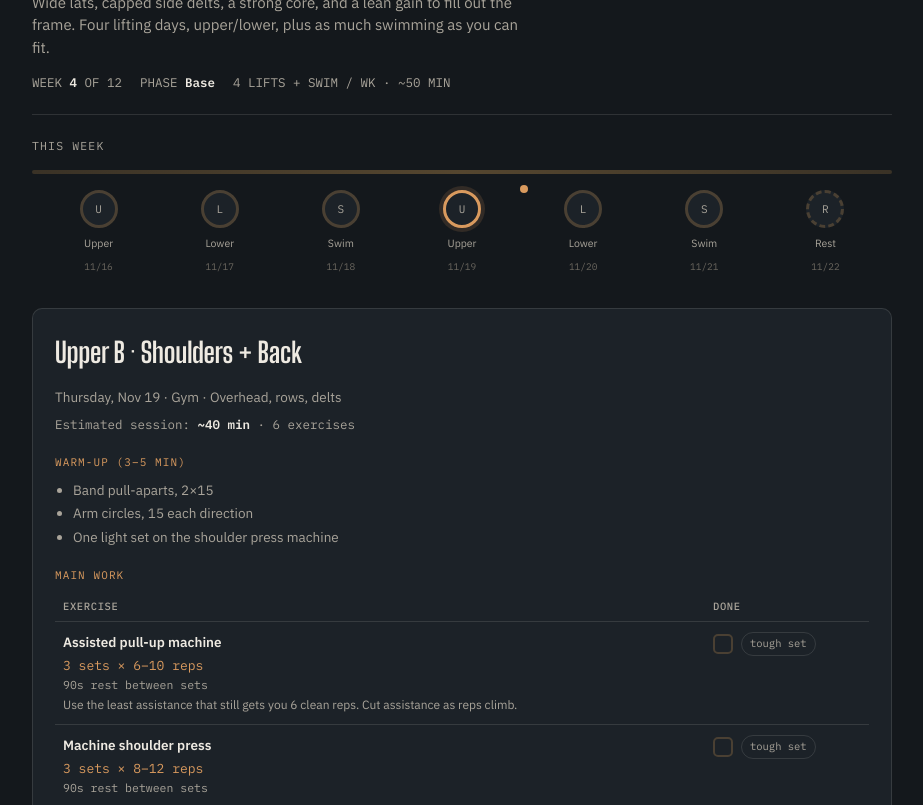
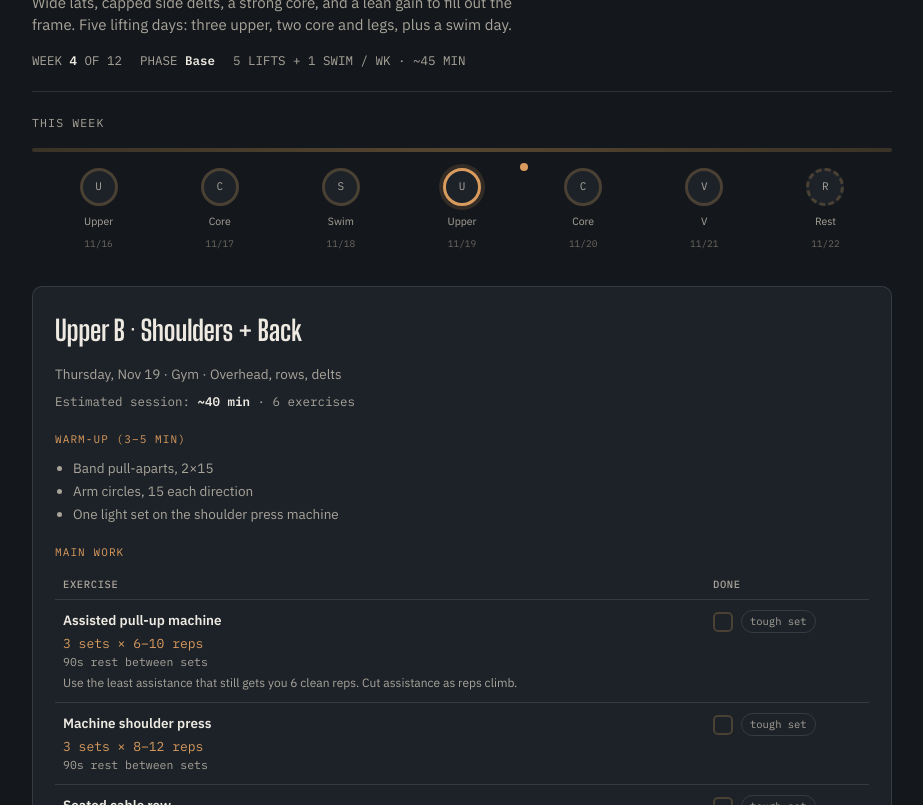
Before and after one commit to c1prk/daily-regimen, a plain HTML site: page index.html in a window 1280 px wide. Shown: the part 147-952 px from the top of the page, without its empty margins (178-1101 px from the left). Drawn offline with Linux system fonts and the light colour scheme; a web font is replaced by a local one.

Commit message:
Replace Saturday swim with Upper C (lats, side delts, arms); add failure and stretch rules
Co-Authored-By: Claude Opus 5.5 <noreply@anthropic.com>
Claude-Session: https://claude.ai/code/session_01HXLDRiRaw3qZEMWTsNLVJf

```diff
--- a/index.html
+++ b/index.html
@@ -163,11 +163,11 @@
   <div class="hero">
     <p class="eyebrow">V Taper Arc · Started Oct 26, 2026</p>
     <h1 class="title">RUNG</h1>
-    <p class="tagline">Wide lats, capped side delts, a strong core, and a lean gain to fill out the frame. Four lifting days, upper/lower, plus as much swimming as you can fit.</p>
+    <p class="tagline">Wide lats, capped side delts, a strong core, and a lean gain to fill out the frame. Five lifting days: three upper, two core and legs, plus a swim day.</p>
     <div class="hero-meta">
       <span>WEEK <b id="weekNum">1</b> OF 12</span>
       <span>PHASE <b id="phaseName">Base</b></span>
-      <span>4 LIFTS + SWIM / WK · ~50 MIN</span>
+      <span>5 LIFTS + 1 SWIM / WK · ~45 MIN</span>
     </div>
     <div class="deload-banner" id="deloadBanner">
       <b>Deload week.</b> Same exercises, same weights, but drop one set from everything and keep swims easy. This is where the last five weeks of work actually get absorbed.
@@ -197,8 +197,8 @@
     <p class="section-label">How to swim it</p>
     <div class="info-list">
       <div class="info-row"><span class="num mono">LIFT</span><span><b>Lift days: easy, after lifting.</b> 15–25 min steady, mixing in backstroke to balance all the forward-arm work.</span></div>
-      <div class="info-row"><span class="num mono">OFF</span><span><b>Off days: the real swim.</b> 200 easy warm-up, 8×50 moderate-hard with 20–30s rest, 200 easy. Build to 10–12×50 over the arc.</span></div>
-      <div class="info-row"><span class="num mono">SUN</span><span><b>Sunday: optional.</b> Easy 20 min or take it fully off. Skipping it costs you nothing.</span></div>
+      <div class="info-row"><span class="num mono">WED</span><span><b>Wednesday: the real swim.</b> 200 easy warm-up, 8×50 moderate-hard with 20–30s rest, 200 easy. Build to 10–12×50 over the arc.</span></div>
+      <div class="info-row"><span class="num mono">SUN</span><span><b>Sunday: optional.</b> Easy 20 min or take it fully off. Saturday is a lifting day now, so don't swim hard Friday night.</span></div>
     </div>
   </div>
 
@@ -216,6 +216,8 @@
       <div class="rule"><span class="num">04</span><span><b>One missed day changes nothing.</b> The plan just picks up where it left off — no makeup sessions, no guilt tax.</span></div>
       <div class="rule"><span class="num">05</span><span><b>Every session has a 10-minute floor.</b> Busy day? Do the compressed version. Keeping the pattern alive matters more than the full volume.</span></div>
       <div class="rule"><span class="num">06</span><span><b>Swim as often as you want, but keep lift-day swims easy</b> and do them after lifting, never before an upper day. Swimming is shoulder-heavy, so if your delts feel fried, the swim gets shorter, not the lift.</span></div>
+      <div class="rule"><span class="num">07</span><span><b>Push isolation lifts close to failure.</b> Lateral raises, curls, pushdowns, pec deck: 0 to 1 reps left on the last set. Big machine presses and pulldowns: 1 to 2 left. Growth tracks how close sets get to failure.</span></div>
+      <div class="rule"><span class="num">08</span><span><b>Own the stretch.</b> Control the bottom of every rep where the muscle is longest (arms overhead on pulldowns, arms low on lateral raises). On the last set of lateral raises, when full reps die, keep going with half reps in the bottom half.</span></div>
     </div>
   </div>
 
@@ -337,8 +339,9 @@ function daysBetween(a,b){ return Math.round((b-a)/86400000); }
 /* ============ PROGRAM DATA ============ */
 // Upper/lower, 4 lifting days, pinned to the calendar week (Mon = upper A).
 // Upper days carry extra lat and side-delt volume since those build the V taper.
-// Wed/Sat are dedicated swim days, Sunday is full rest (optional easy swim).
-const WEEKDAY_PLAN = {1:'upperA', 2:'lowerA', 3:'swim', 4:'upperB', 5:'lowerB', 6:'swim', 0:'rest'};
+// Wed is the swim day, Sat is a third upper day for lats, side delts and arms,
+// Sunday is full rest (optional easy swim).
+const WEEKDAY_PLAN = {1:'upperA', 2:'lowerA', 3:'swim', 4:'upperB', 5:'lowerB', 6:'upperC', 0:'rest'};
 
 const DAYS = {
   upperA: {
@@ -346,10 +349,10 @@ const DAYS = {
     warmup: ['Band pull-aparts, 2×15','Scap pulls on the bar, 2×8','One light set on the lateral raise machine'],
     main: [
       {id:'ua-1', name:'Pull-up negatives', sets:'3', reps:'3', rest:'90s', note:'Jump to the top, lower over a full 5 seconds. First, while fresh. Kept as the one bodyweight move because it\'s the fastest route to a real pull-up.'},
-      {id:'ua-2', name:'Lat pulldown', sets:'3', reps:'8–12', rest:'90s', note:'Pull elbows down to your back pockets. Lats, not a shrug.'},
+      {id:'ua-2', name:'Lat pulldown', sets:'3', reps:'8–12', rest:'90s', note:'Let the weight pull your arms fully overhead at the top for a real lat stretch, then drive elbows to your back pockets.'},
       {id:'ua-3', name:'Incline machine chest press', sets:'3', reps:'8–12', rest:'90s', note:'Seat set so the handles line up with mid-chest.'},
       {id:'ua-4', name:'Chest-supported row machine', sets:'3', reps:'10–12', rest:'75s', note:'Chest stays on the pad, squeeze the shoulder blades together.'},
-      {id:'ua-5', name:'Lateral raise machine', sets:'4', reps:'12–20', rest:'60s', note:'The main shoulder width driver. Use a cable lateral raise if there\'s no machine.'},
+      {id:'ua-5', name:'Lateral raise machine', sets:'4', reps:'12–20', rest:'60s', note:'The main shoulder width driver. Go to near failure, then finish the last set with half reps in the bottom half. Use a cable lateral raise if there\'s no machine.'},
       {id:'ua-6', name:'Face pulls (cable)', sets:'3', reps:'15', rest:'60s', note:'Still non-negotiable for posture.'}
     ],
     skill: {name:'Pull-up test (every 2 weeks only)', detail:'One max set of strict pull-ups, no more than once every 2 weeks. Log it so you can see it climb.'},
@@ -401,6 +404,21 @@ const DAYS = {
     posture: 'Hip flexor stretch, 2×30s/side. Wall angels, 2×10.',
     mvp: '3×12 ab crunch machine, 2×12/side torso rotation machine, 2×30s hollow hold. ~10 min total.'
   },
+  upperC: {
+    title: 'Upper C · V Taper', focusTag:'Gym · Lats, side delts, arms',
+    warmup: ['Band pull-aparts, 2×15','Arm circles, 15 each direction','One light set of lateral raises'],
+    main: [
+      {id:'uc-1', name:'Neutral-grip or single-arm lat pulldown', sets:'3', reps:'10–12', rest:'90s', note:'Different grip than Monday. Full stretch at the top every rep.'},
+      {id:'uc-2', name:'Cable lateral raise (cable behind you)', sets:'4', reps:'12–20', rest:'60s', note:'Cable runs behind your body so the side delt is loaded even at the bottom. Last set: half reps in the bottom half once full reps die.'},
+      {id:'uc-3', name:'Machine pullover or straight-arm cable pulldown', sets:'3', reps:'12–15', rest:'60s', note:'Lats with almost no biceps. Arms nearly straight, sweep down to your hips.'},
+      {id:'uc-4', name:'Pec deck', sets:'2', reps:'12–15', rest:'60s', note:'Keeps chest volume up without beating up the shoulders.'},
+      {id:'uc-5', name:'Cable curl (or preacher curl machine)', sets:'3', reps:'10–15', rest:'60s', note:'Control the bottom, don\'t swing.'},
+      {id:'uc-6', name:'Overhead cable triceps extension', sets:'3', reps:'10–15', rest:'60s', note:'Overhead position stretches the long head, the biggest part of the triceps.'}
+    ],
+    skill: null,
+    posture: 'Doorway chest stretch, 2×30s. Chin tucks, 2×10.',
+    mvp: '3×12 pulldown, 3×15 cable lateral raise, 2×12 curl. ~10 min total.'
+  },
   swim: {
     title: 'Swim Day', focusTag:'Pool · Conditioning',
     isSwim: true, isRest: true,
@@ -414,7 +432,7 @@ const DAYS = {
   }
 };
 
-const DAY_LABELS = {upperA:'Upper', lowerA:'Lower', upperB:'Upper', lowerB:'Lower', swim:'Swim', rest:'Rest'};
+const DAY_LABELS = {upperA:'Upper', lowerA:'Core', upperB:'Upper', lowerB:'Core', upperC:'V', swim:'Swim', rest:'Rest'};
 
 /* ============ STORAGE ============ */
 // Real browser localStorage — persists on any host, no external runtime required.
--- a/sw.js
+++ b/sw.js
@@ -1,6 +1,6 @@
 // Minimal offline cache for RUNG — caches the app shell so it opens without a network hit.
 // Bump CACHE_NAME whenever rung.html changes meaningfully so old data gets replaced.
-const CACHE_NAME = 'rung-cache-v9';
+const CACHE_NAME = 'rung-cache-v10';
 const APP_SHELL = ['./index.html', './manifest.json', './icon-192.png', './icon-512.png', './apple-touch-icon.png'];
 
 self.addEventListener('install', (event) => {
```
